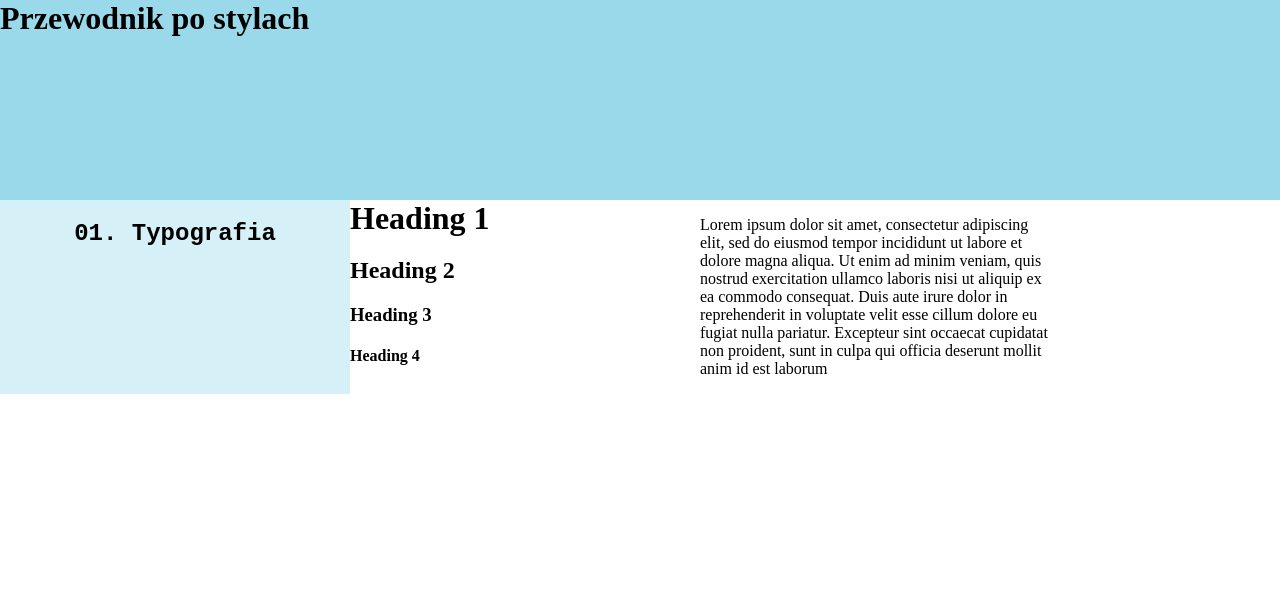
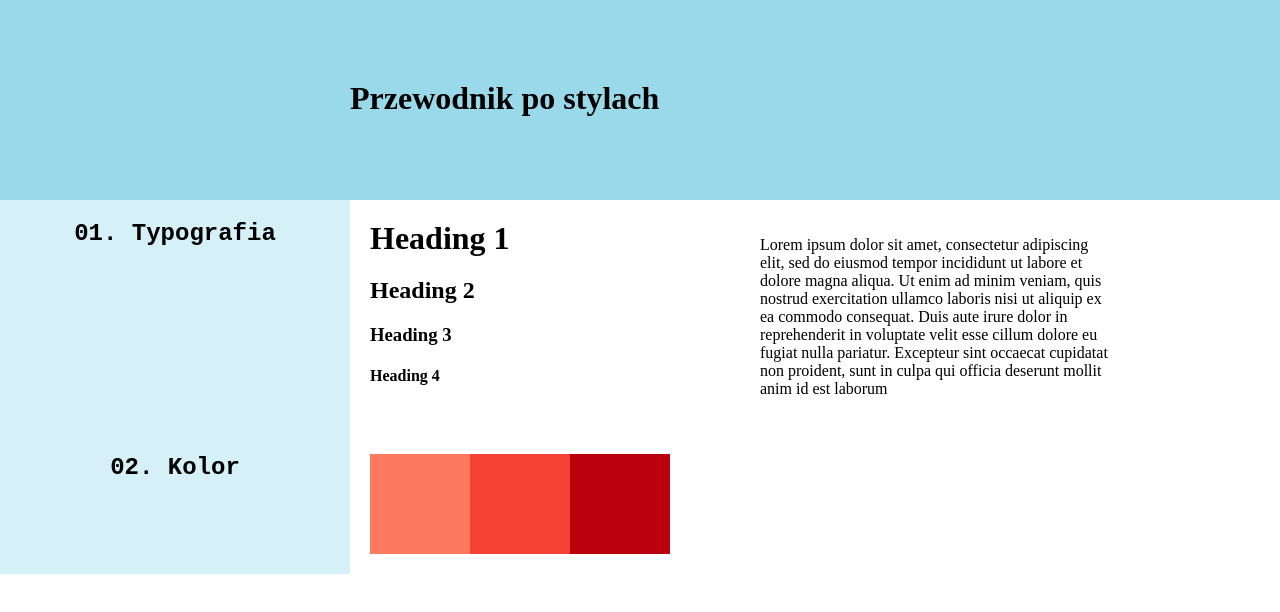
Before and after one commit to abath88/styleguid, a plain HTML site: page index.html in a window 1280 px wide. Drawn offline with Linux system fonts and the light colour scheme.

Commit message:
added color
added color

```diff
--- a/index.html
+++ b/index.html
@@ -8,9 +8,14 @@
 	</head>
 
 	<body>
-		<div class="hero">
-			<h1>Przewodnik po stylach</h1>
+
+		<div class="container hero">
+			<div class="left_margin"></div>
+			<div class="vertical-align">
+				<h1>Przewodnik po stylach</h1>
+			</div>
 		</div>
+
 		<div class="container">
 			<div class="title">
 				<h2>01. Typografia  </h2>
@@ -30,5 +35,21 @@
 			</div>
 		</div>
 
+		<div class="container">
+			<div class="title">
+				<h2>02. Kolor  </h2>
+			</div>
+
+			<div class="color">
+				<div class="box red-light"></div>
+				<div class="box red"></div>
+				<div class="box red-dark"></div>
+			</div>
+
+			<div class="color">
+
+			</div>
+		</div>
+
 	</body>
 </html>
--- a/style.css
+++ b/style.css
@@ -15,6 +15,10 @@ h1 {
 	height: 200px;
 }
 
+.left_margin {
+	width: 350px;
+}
+
 .container {
 	display: flex;
 }
@@ -28,4 +32,34 @@ h1 {
 
 .section {
 	width: 350px;
+	padding: 20px;
 }
+
+.vertical-align {
+	margin-top: 80px;
+}
+
+.color {
+	display: flex;
+	padding: 20px;
+}
+
+.box {
+	height: 100px;
+	width: 100px;
+}
+
+/*
+	kolor ze strony:
+	https://material.io/resources/color
+*/
+
+.red-light {
+	background-color: #ff7961;
+}
+.red {
+	background-color: #f44336;
+}
+.red-dark {
+	background-color: #ba000d;
+}
```
